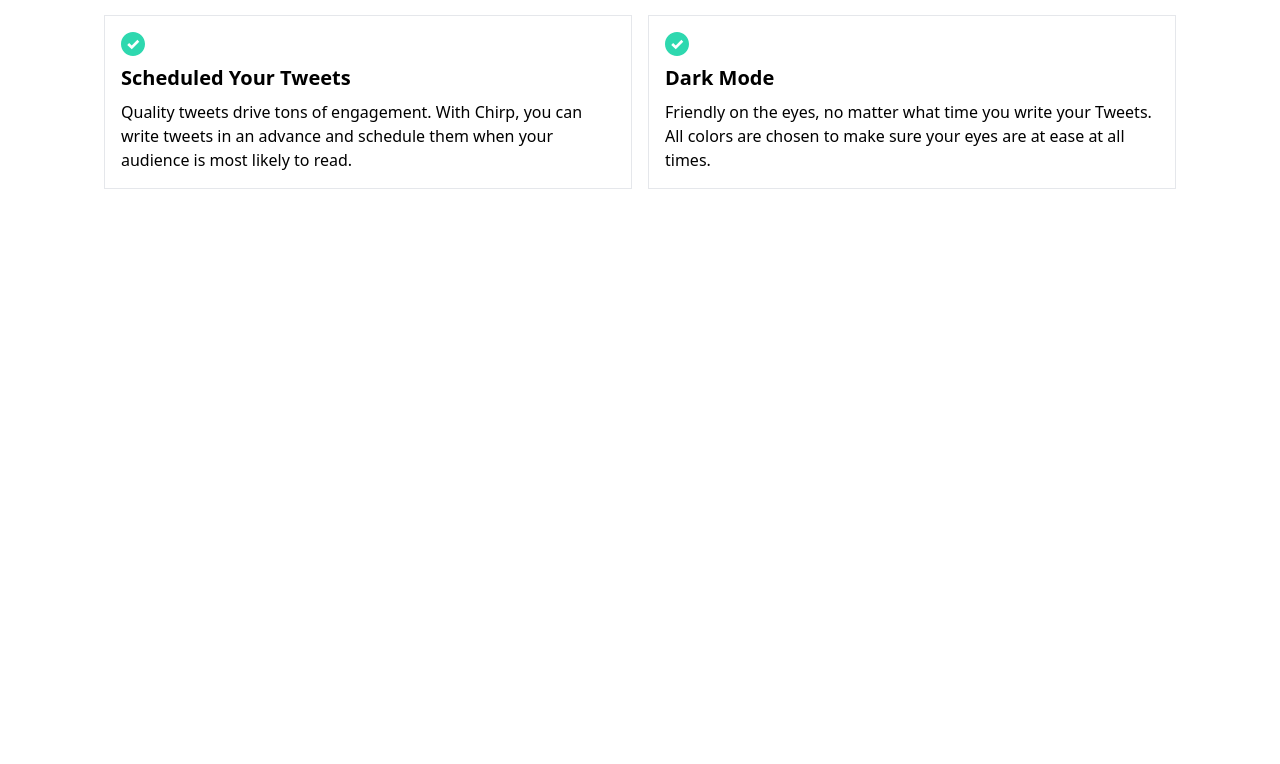
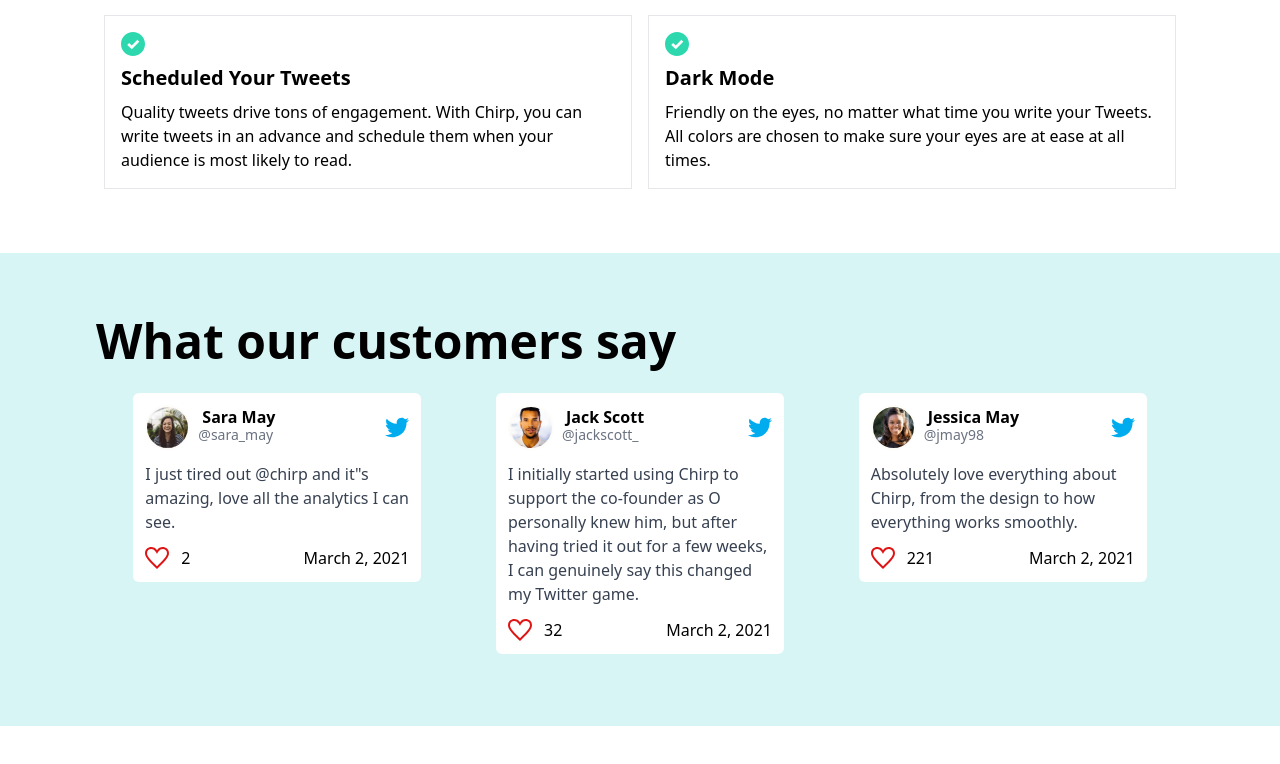
Before and after one commit to Mateusz-Zygadlo/chirp-landing-page, a React (Create React App) app: page / in a window 1280 px wide. Shown: the part 1088-1852 px from the top of the page. Before the commit the page ends 1341 px from the top, so only its background shows below. Built offline with nearby package versions, Linux system fonts and the light colour scheme.

Commit message:
create RecommendedTweets section and Tweet component

```diff
--- a/src/assets/index.ts
+++ b/src/assets/index.ts
@@ -15,6 +15,7 @@ import userAvatar08 from './userAvatar08.svg'
 import userAvatar09 from './userAvatar09.svg'
 import HeroImageMobile from './Hero Image (Tablet View).png'
 import Checkmark from './Checkmark.svg'
+import Like from './Like.svg'
 
 export const Images = {
   Twitter,
@@ -34,4 +35,5 @@ export const Images = {
   userAvatar09,
   HeroImageMobile,
   Checkmark,
+  Like,
 }
--- /dev/null
+++ b/src/components/RecommendedTweets.tsx
@@ -0,0 +1,28 @@
+import React from 'react'
+import { RECOMMENDS_TWEETS } from '../data'
+import { Tweet } from '../components'
+
+export const RecommendedTweets = () => {
+  const { header, tweets } = RECOMMENDS_TWEETS
+
+  return(
+    <div className="md:px-16 lg:px-24 my-14 px-5 bg-cyan py-16">
+      <h1 className="text-5xl font-extrabold mb-5">{header}</h1>
+      <div className="tweetsGrid">
+        {tweets.map((tweet, index: number) => (
+          <Tweet
+            key={index}
+            author_image={tweet.author_image}
+            author={tweet.author}
+            at={tweet.at}
+            twitter={tweet.twitter}
+            description={tweet.description}
+            image_like={tweet.image_like}
+            likes={tweet.likes}
+            date={tweet.date}
+          />
+        ))}
+      </div>
+    </div>
+  )
+}
--- /dev/null
+++ b/src/components/Tweet.tsx
@@ -0,0 +1,55 @@
+import React from 'react'
+
+interface TweetProps {
+  author_image: string;
+  author: string;
+  at: string;
+  twitter: string;
+  description: string;
+  image_like: string;
+  likes: number;
+  date: string;
+}
+
+export const Tweet: React.FC<TweetProps> = ({
+  author_image,
+  author,
+  at,
+  twitter,
+  description,
+  image_like,
+  likes,
+  date
+}) => {
+  return(
+    <div className="w-72 bg-white p-3 rounded-md my-2 mx-auto">
+      <div className="flex justify-between">
+        <div className="flex">
+          <img
+            src={author_image}
+            alt="author"
+          />
+          <div className="ml-3 relative">
+            <h2 className="font-semibold">{author}</h2>
+            <p className="text-sm absolute top-5 -left-1 text-gray-500">{at}</p>
+          </div>
+        </div>
+        <img
+          src={twitter}
+          alt="twitter"
+        />
+      </div>
+      <p className="my-3 text-gray-700">{description}</p>
+      <div className="flex justify-between">
+        <div className="flex">
+          <img
+            src={image_like}
+            alt="like"
+          />
+          <p className="ml-3">{likes}</p>
+        </div>
+        <p>{date}</p>
+      </div>
+    </div>
+  )
+}
--- a/src/components/index.ts
+++ b/src/components/index.ts
@@ -1,5 +1,7 @@
 export { Button } from './Button'
 export { Card } from './Card'
+export { Tweet } from './Tweet'
 export { Navbar } from './Navbar'
 export { Header } from './Header'
 export { Advantages } from './Advantages'
+export { RecommendedTweets } from './RecommendedTweets'
--- a/src/data.ts
+++ b/src/data.ts
@@ -41,6 +41,39 @@ const APP_ADVANTAGES = [
   }
 ]
 
+const TWEETS = [
+  {
+    author_image: Images.userAvatar08,
+    author: 'Sara May',
+    at: '@sara_may',
+    twitter: Images.TwitterBlue,
+    description: 'I just tired out @chirp and it"s amazing, love all the analytics I can see.',
+    image_like: Images.Like,
+    likes: 2,
+    date: 'March 2, 2021'
+  },
+  {
+    author_image: Images.userAvatar04,
+    author: 'Jack Scott',
+    at: '@jackscott_',
+    twitter: Images.TwitterBlue,
+    description: 'I initially started using Chirp to support the co-founder as O personally knew him, but after having tried it out for a few weeks, I can genuinely say this changed my Twitter game.',
+    image_like: Images.Like,
+    likes: 32,
+    date: 'March 2, 2021'
+  },
+  {
+    author_image: Images.userAvatar06,
+    author: 'Jessica May',
+    at: '@jmay98',
+    twitter: Images.TwitterBlue,
+    description: 'Absolutely love everything about Chirp, from the design to how everything works smoothly.',
+    image_like: Images.Like,
+    likes: 221,
+    date: 'March 2, 2021'
+  }
+]
+
 export const NAVBAR_CONTENT = {
   logo: 'Chirp.',
   links: [
@@ -64,3 +97,8 @@ export const ADVANTAGES_CONTENT = {
   header: 'Features that help you Tweet smarter.',
   advantages: APP_ADVANTAGES
 }
+
+export const RECOMMENDS_TWEETS = {
+  header: 'What our customers say',
+  tweets: TWEETS,
+}
--- a/src/index.css
+++ b/src/index.css
@@ -8,6 +8,12 @@
     display: grid;
     grid-template-columns: repeat(2, 1fr);
   }
+  .tweetsGrid{
+    width: 100%;
+    display: grid;
+    grid-template-columns: repeat(auto-fit, minmax(300px, 1fr));
+    align-items: start;
+  }
   @media only screen and (max-width: 600px){
     .responsiveGrid{
       grid-template-columns: 1fr;
--- a/src/pages/Home.tsx
+++ b/src/pages/Home.tsx
@@ -3,6 +3,7 @@ import {
   Navbar,
   Header,
   Advantages,
+  RecommendedTweets,
 } from '../components'
 import { useScrollToTop } from '../hooks'
 
@@ -14,6 +15,7 @@ export const Home = () => {
       <Navbar />
       <Header />
       <Advantages />
+      <RecommendedTweets />
     </div>
   )
 }
--- a/tailwind.config.js
+++ b/tailwind.config.js
@@ -7,6 +7,7 @@ module.exports = {
       colors: {
         'main': '#F9F6F1',
         'blue': '#1DA1F2',
+        'cyan': '#D7F5F5',
       },
       keyframes: {
         smoothMove: {
```
